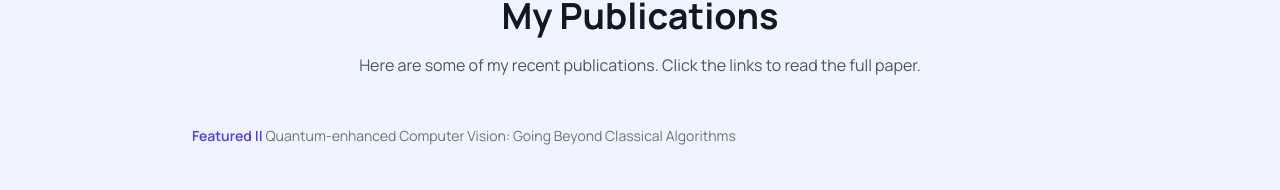
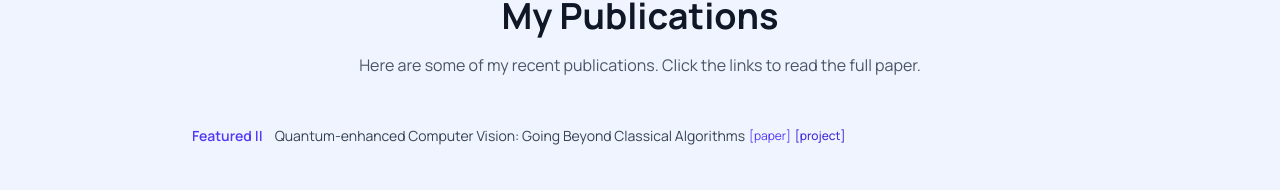
Before and after one commit to nkuetemeli/nkuetemeli.github.io, a React (Vite) app: page / in a window 1280 px wide. Shown: the part 1757-1947 px from the top of the page. Built offline with nearby package versions, Linux system fonts and the light colour scheme.

Commit message:
MyGit New design

```diff
--- a/components/PublicationsSection.tsx
+++ b/components/PublicationsSection.tsx
@@ -55,25 +55,50 @@ const PublicationsSection: React.FC = () => {
           Here are some of my recent publications. Click the links to read the full paper.
         </motion.p>
 
-        {/* ⭐ Inline Featured (compact) */}
+        {/* ⭐ Inline Featured (compact with links) */}
         {featuredPublications.length > 0 && (
           <motion.div
             variants={itemVariants}
             className="mb-12 text-left max-w-4xl mx-auto"
           >
-            <p className="text-sm text-gray-500">
-              <span className="font-semibold text-indigo-600">Featured&nbsp;||</span>{' '}
+            <p className="text-sm text-gray-500 flex flex-wrap items-center gap-x-2 gap-y-1">
+              <span className="font-semibold text-indigo-600 mr-1">
+                Featured&nbsp;||
+              </span>
+
               {featuredPublications.map((pub, i) => (
-                <span key={pub.permalink}>
-                  <a
-                    href={pub.paperurl || '#'}
-                    target="_blank"
-                    rel="noopener noreferrer"
-                    className="hover:text-indigo-600 transition"
-                  >
-                    {pub.title}
-                  </a>
-                  {i < featuredPublications.length - 1 && ' • '}
+                <span key={pub.permalink} className="flex items-center gap-1">
+                  {/* Title */}
+                  <span className="text-gray-700">{pub.title}</span>
+
+                  {/* Paper link */}
+                  {pub.paperurl && (
+                    <a
+                      href={pub.paperurl}
+                      target="_blank"
+                      rel="noopener noreferrer"
+                      className="text-indigo-600 hover:underline text-xs"
+                    >
+                      [paper]
+                    </a>
+                  )}
+
+                  {/* Project link (highlighted slightly more) */}
+                  {pub.project && (
+                    <a
+                      href={pub.project}
+                      target="_blank"
+                      rel="noopener noreferrer"
+                      className="text-indigo-700 font-medium hover:underline text-xs"
+                    >
+                      [project]
+                    </a>
+                  )}
+
+                  {/* Separator */}
+                  {i < featuredPublications.length - 1 && (
+                    <span className="mx-1 text-gray-400">•</span>
+                  )}
                 </span>
               ))}
             </p>
```
Also changed, not shown: 9 other files (tests, documents, lock files or other folders).
